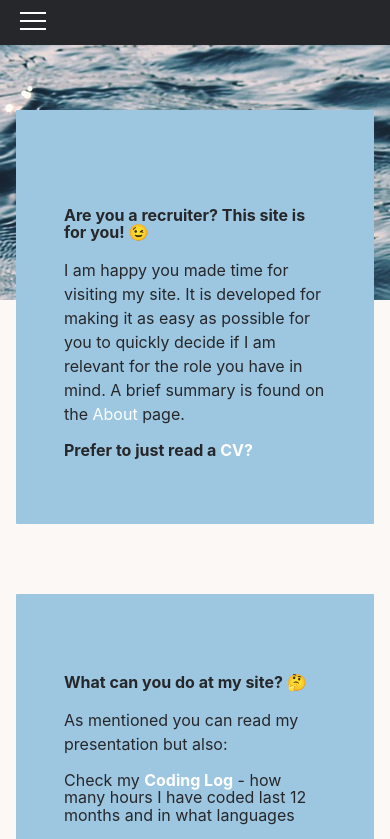
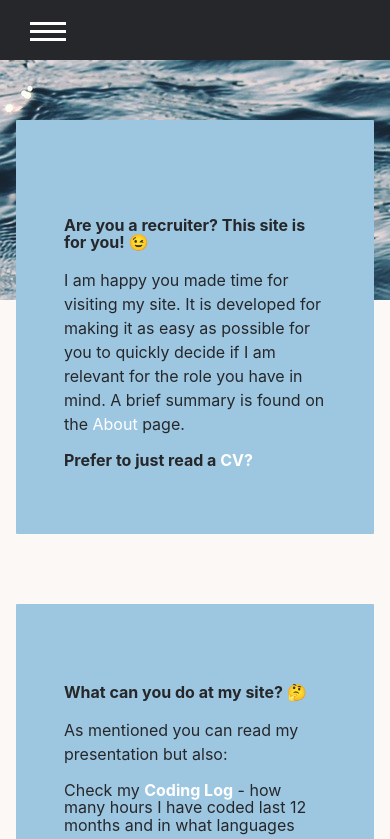
Before and after one commit to RobinAxelsson/personal-jam, a Next.js app: page / in a window 390 px wide. Shown: the top 839 px of the page. Built offline with nearby package versions, Linux system fonts and the light colour scheme.

Commit message:
mobile is good

```diff
--- a/styles/globals.css
+++ b/styles/globals.css
@@ -23,7 +23,7 @@
 }
 
 main {
-  padding-top: 40px;
+  padding-top: 50px;
   padding-bottom: 500px;
 }
 
@@ -146,7 +146,7 @@ header {
   font-weight: bold;
   top: 0;
   position: fixed;
-  min-height: 45px;
+  min-height: 60px;
 }
 
 nav ul {
@@ -186,12 +186,12 @@ nav ul {
   margin: var(--default-margin);
   grid-gap: 1rem;
 }
-/*
+
 .grid-column-3 {
   grid-template-columns: auto auto auto;
 }
 
-*/
+
 .grid-column-2 {
   grid-template-columns: auto auto;
 }
@@ -229,13 +229,13 @@ nav ul {
 .tech-table tr td {
   padding: 0.2em;
 }
-
+*/
 tr:nth-child(even) {
   background-color: hsla(0, 0%, 100%, 0.7);
   border-color: hsla(0, 0%, 100%, 0.7);
   border-style: solid;
 }
-
+/*
 
 
 header:hover,
--- a/styles/ham-menu.css
+++ b/styles/ham-menu.css
@@ -23,10 +23,10 @@
   }
   .menu__btn {
     position: fixed;
-    top: 20px;
-    left: 20px;
-    width: 26px;
-    height: 26px;
+    top: 30px;
+    left: 30px;
+    width: 36px;
+    height: 36px;
     cursor: pointer;
     z-index: 1;
   }
@@ -36,7 +36,7 @@
     display: block;
     position: absolute;
     width: 100%;
-    height: 2px;
+    height: 3px;
     background-color: #fff;
     transition-duration: .25s;
   }
```
